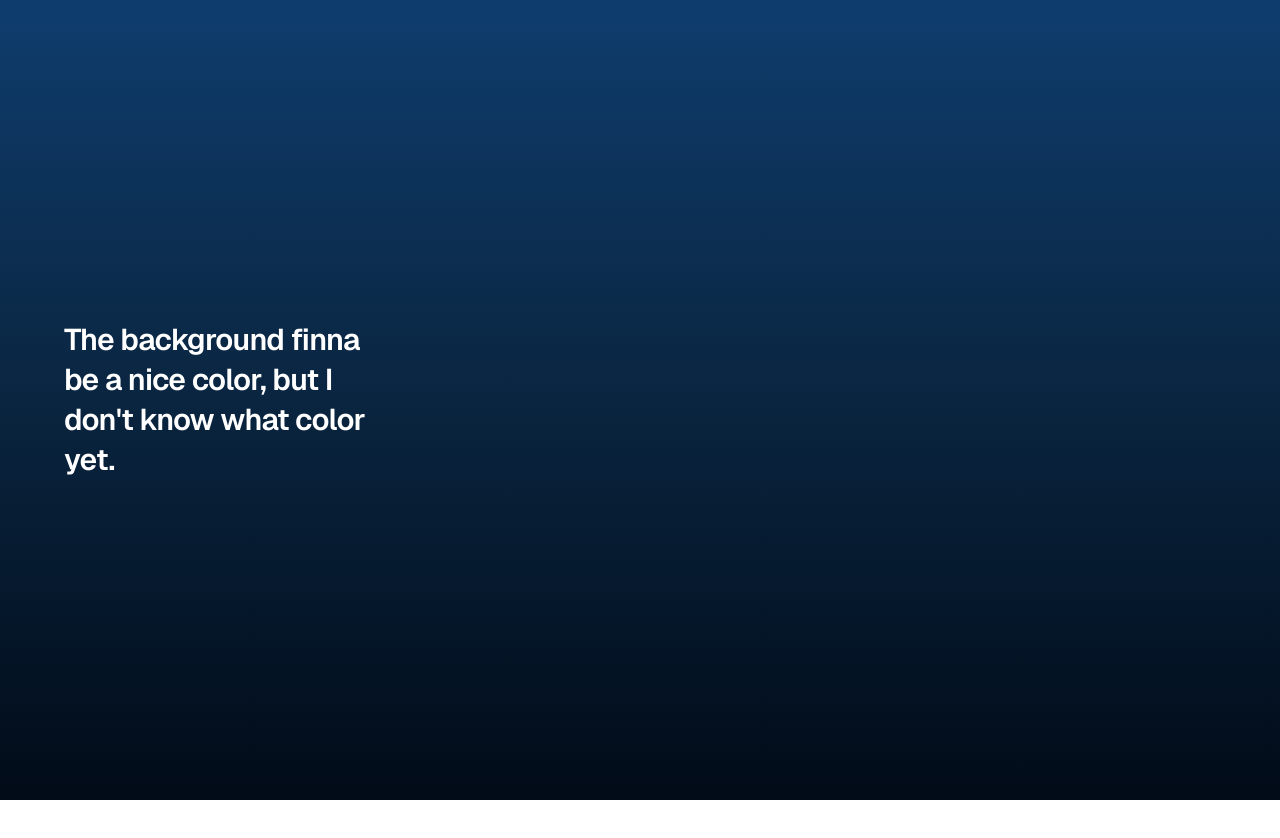
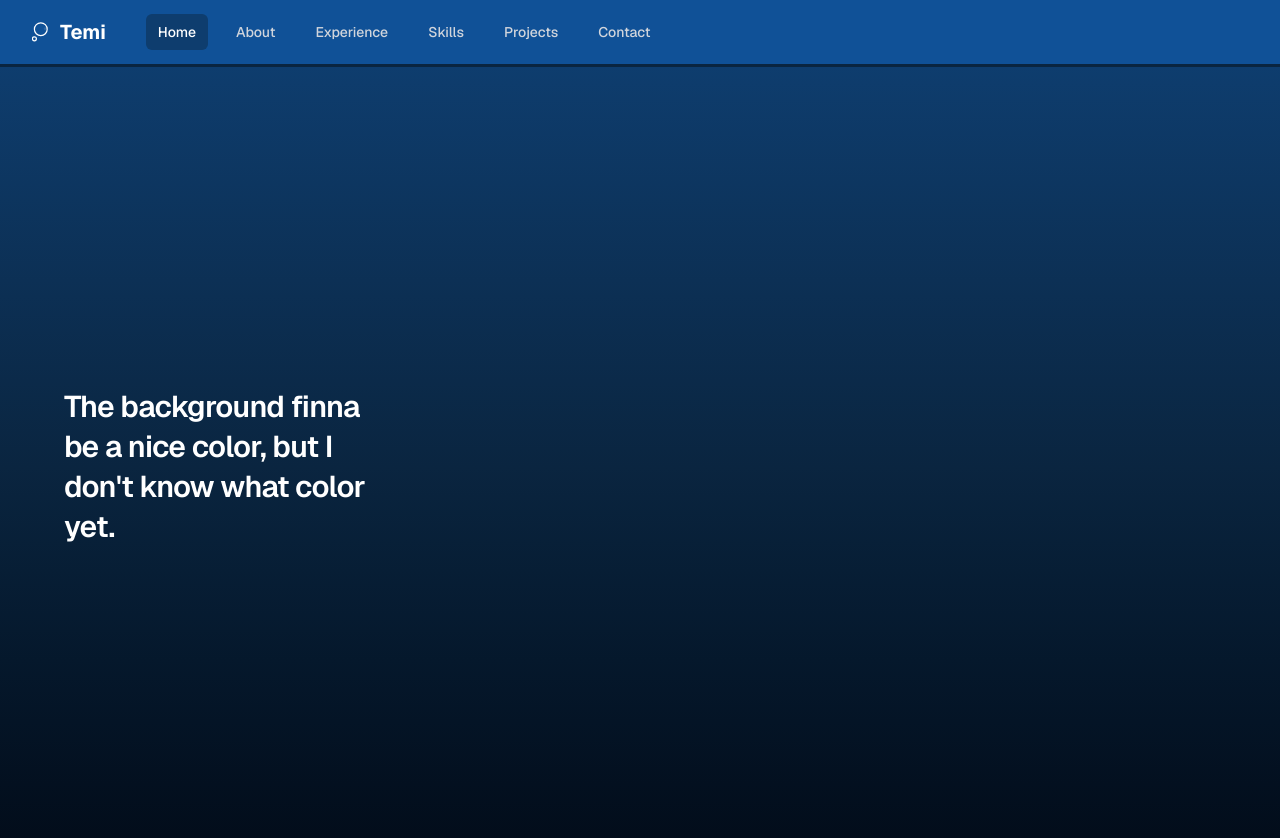
Before and after one commit to Temsters/Portfolio, a Next.js app: page / in a window 1280 px wide. Shown: the top 838 px of the page. Before the commit the page ends 800 px from the top, so only its background shows below. Built offline with nearby package versions, Linux system fonts and the light colour scheme.

Commit message:
navigation bar

```diff
--- /dev/null
+++ b/app/_components/BubbleIcon.js
@@ -0,0 +1,20 @@
+"use client";
+
+export default function BubbleIcon({ size = 20, className = "" }) {
+  return (
+    <svg
+      className={className}
+      width={size}
+      height={size}
+      viewBox="0 0 25 25"
+      fill="none"
+      xmlns="http://www.w3.org/2000/svg"
+      aria-hidden="true"
+      role="img"
+    >
+      <circle cx="11" cy="9" r="8" stroke="currentColor" strokeWidth="1.5" fill="none" />
+      <circle cx="16.5" cy="8.5" r="1.8" fill="currentColor" opacity="0.12" />
+      <circle cx="3" cy="21" r="2.5" stroke="currentColor" strokeWidth="1.5" fill="none" />
+    </svg>
+  );
+}
--- a/app/_components/Navbar.js
+++ b/app/_components/Navbar.js
@@ -0,0 +1,85 @@
+"use client";
+
+import { useState } from "react";
+import { usePathname } from "next/navigation";
+import Link from "next/link";
+import { FiMenu, FiX } from "react-icons/fi";
+import BubbleIcon from "./BubbleIcon";
+
+export default function Navbar() {
+  const pathname = usePathname();
+  const [isOpen, setIsOpen] = useState(false);
+
+  const toggleMenu = () => {
+    setIsOpen(!isOpen);
+  }
+
+  return (
+    <nav className="bg-[#105197]" style={{ borderBottom: "3px solid #0A2540" }}>
+      <div className="max-w-7xl mx-auto px-4 sm:px-6 lg:px-8">
+        <div className="flex items-center justify-between h-16">
+          <div className="flex items-center">
+              <div className="flex-shrink-0">
+              <Link href="/">
+                <div className="flex items-center text-white font-bold text-xl">
+                  <BubbleIcon className="text-white mr-2" />
+                  <span>Temi</span>
+                </div>
+              </Link>
+            </div>
+            <div className="hidden md:block">
+              <div className="ml-10 flex items-baseline space-x-4">
+                <Link href="/" className={`px-3 py-2 rounded-md text-sm font-medium ${pathname === "/" ? "bg-[#0E3D6E] text-white" : "text-gray-300 hover:bg-gray-700 hover:text-white"}`}>
+                  Home
+                </Link>
+                <Link href="/about" className={`px-3 py-2 rounded-md text-sm font-medium ${pathname === "/about" ? "bg-[#0E3D6E] text-white" : "text-gray-300 hover:bg-gray-700 hover:text-white"}`}>
+                  About
+                </Link>
+                <Link href="/experience" className={`px-3 py-2 rounded-md text-sm font-medium ${pathname === "/experience" ? "bg-[#0E3D6E] text-white" : "text-gray-300 hover:bg-gray-700 hover:text-white"}`}>
+                  Experience
+                </Link>
+                <Link href="/skills" className={`px-3 py-2 rounded-md text-sm font-medium ${pathname === "/skills" ? "bg-[#0E3D6E] text-white" : "text-gray-300 hover:bg-gray-700 hover:text-white"}`}>
+                  Skills
+                </Link>
+                <Link href="/projects" className={`px-3 py-2 rounded-md text-sm font-medium ${pathname === "/projects" ? "bg-[#0E3D6E] text-white" : "text-gray-300 hover:bg-gray-700 hover:text-white"}`}>
+                  Projects
+                </Link>
+                <Link href="/contact" className={`px-3 py-2 rounded-md text-sm font-medium ${pathname === "/contact" ? "bg-[#0E3D6E] text-white" : "text-gray-300 hover:bg-gray-700 hover:text-white"}`}>
+                  Contact
+                </Link>
+              </div>
+            </div>
+          </div>
+          <div className="-mr-2 flex md:hidden">
+            <button onClick={toggleMenu} type="button" aria-expanded={isOpen} aria-label="Toggle menu" className="inline-flex items-center justify-center p-2 rounded-md text-gray-400 hover:text-white hover:bg-gray-700 focus:outline-none focus:bg-gray-700">
+              {isOpen ? <FiX className="h-6 w-6" /> : <FiMenu className="h-6 w-6" />}
+            </button>
+          </div>
+        </div>
+      </div>
+
+      <div className={`${isOpen ? 'block' : 'hidden'} md:hidden`}>
+        <div className="px-2 pt-2 pb-3 space-y-1 sm:px-3">
+          <Link href="/" className={`block px-3 py-2 rounded-md text-base font-medium ${pathname === "/" ? "bg-[#0E3D6E] text-white" : "text-gray-300 hover:bg-gray-700 hover:text-white"}`}>
+            Home
+          </Link>
+          <Link href="/about" className={`block px-3 py-2 rounded-md text-base font-medium ${pathname === "/about" ? "bg-[#0E3D6E] text-white" : "text-gray-300 hover:bg-gray-700 hover:text-white"}`}>
+            About
+          </Link>
+          <Link href="/experience" className={`block px-3 py-2 rounded-md text-base font-medium ${pathname === "/experience" ? "bg-[#0E3D6E] text-white" : "text-gray-300 hover:bg-gray-700 hover:text-white"}`}>
+            Experience
+          </Link>
+          <Link href="/skills" className={`block px-3 py-2 rounded-md text-base font-medium ${pathname === "/skills" ? "bg-[#0E3D6E] text-white" : "text-gray-300 hover:bg-gray-700 hover:text-white"}`}>
+            Skills
+          </Link>
+          <Link href="/projects" className={`block px-3 py-2 rounded-md text-base font-medium ${pathname === "/projects" ? "bg-[#0E3D6E] text-white" : "text-gray-300 hover:bg-gray-700 hover:text-white"}`}>
+            Projects
+          </Link>
+          <Link href="/contact" className={`block px-3 py-2 rounded-md text-base font-medium ${pathname === "/contact" ? "bg-[#0E3D6E] text-white" : "text-gray-300 hover:bg-gray-700 hover:text-white"}`}>
+            Contact
+          </Link>
+        </div>
+      </div>
+    </nav>
+  );
+}
--- a/app/page.tsx
+++ b/app/page.tsx
@@ -1,6 +1,11 @@
+"use client";
+
+import Navbar from "./_components/Navbar";
+
 export default function Home() {
   return (
     <div className="flex min-h-screen w-full flex-col bg-zinc-50 font-sans dark:bg-black">
+      <Navbar />
       <main className="flex min-h-screen w-full flex-1 flex-col justify-center bg-linear-to-t from-[#020B18] via-[#0A2540] to-[#0E3D6E] px-6 py-16 text-white sm:px-10 md:px-14 lg:px-16 lg:py-24">
         <div className="flex w-full max-w-2xl flex-col items-center gap-6 text-center sm:items-start sm:text-left">
           <h1 className="max-w-xs text-3xl font-semibold leading-10 tracking-tight text-white">
--- a/package.json
+++ b/package.json
@@ -11,7 +11,8 @@
   "dependencies": {
     "next": "16.2.10",
     "react": "19.2.4",
-    "react-dom": "19.2.4"
+    "react-dom": "19.2.4",
+    "react-icons": "^5.7.0"
   },
   "devDependencies": {
     "@tailwindcss/postcss": "^4",
```
Also changed, not shown: 1 other file (tests, documents, lock files or other folders).
